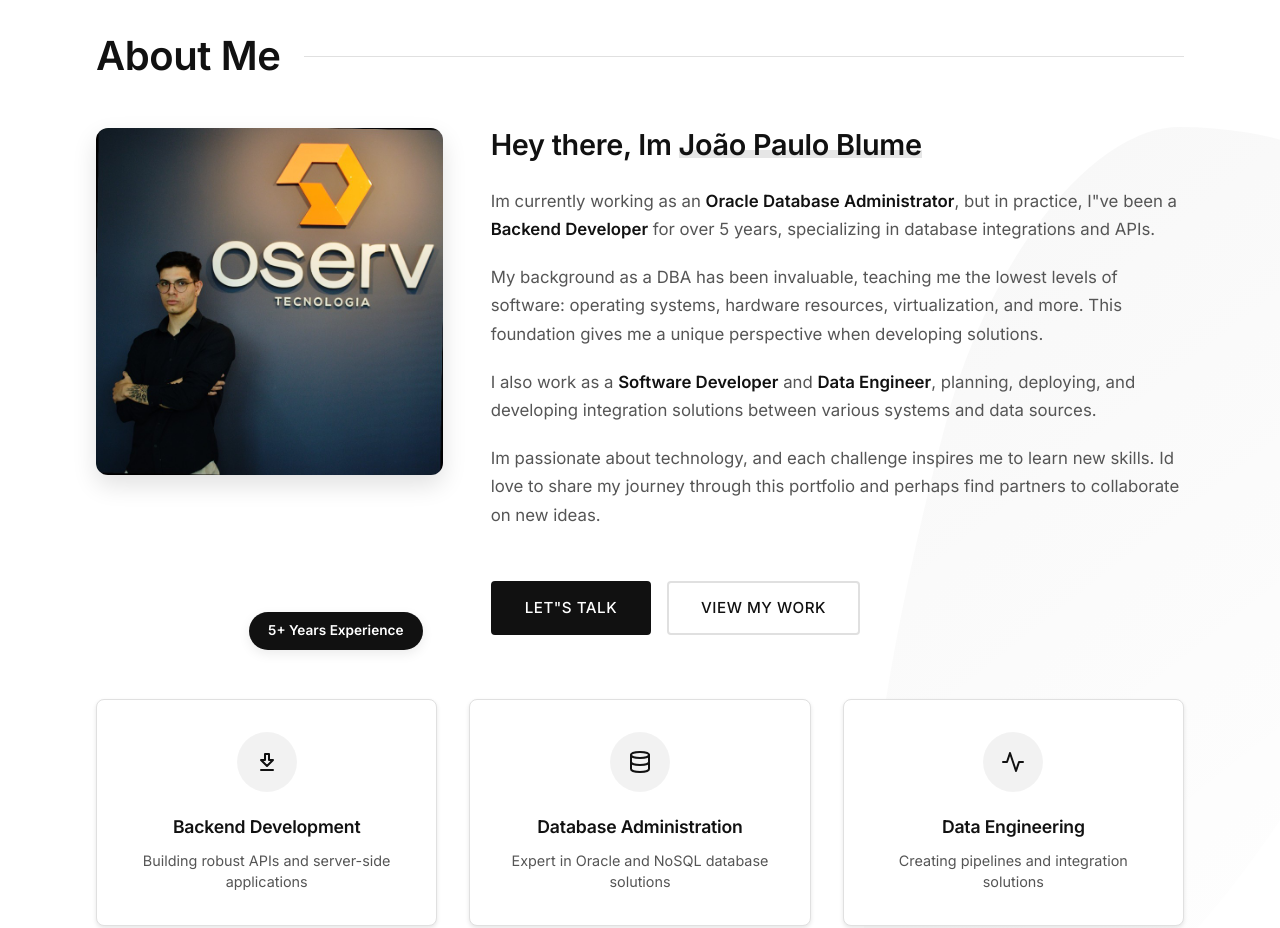
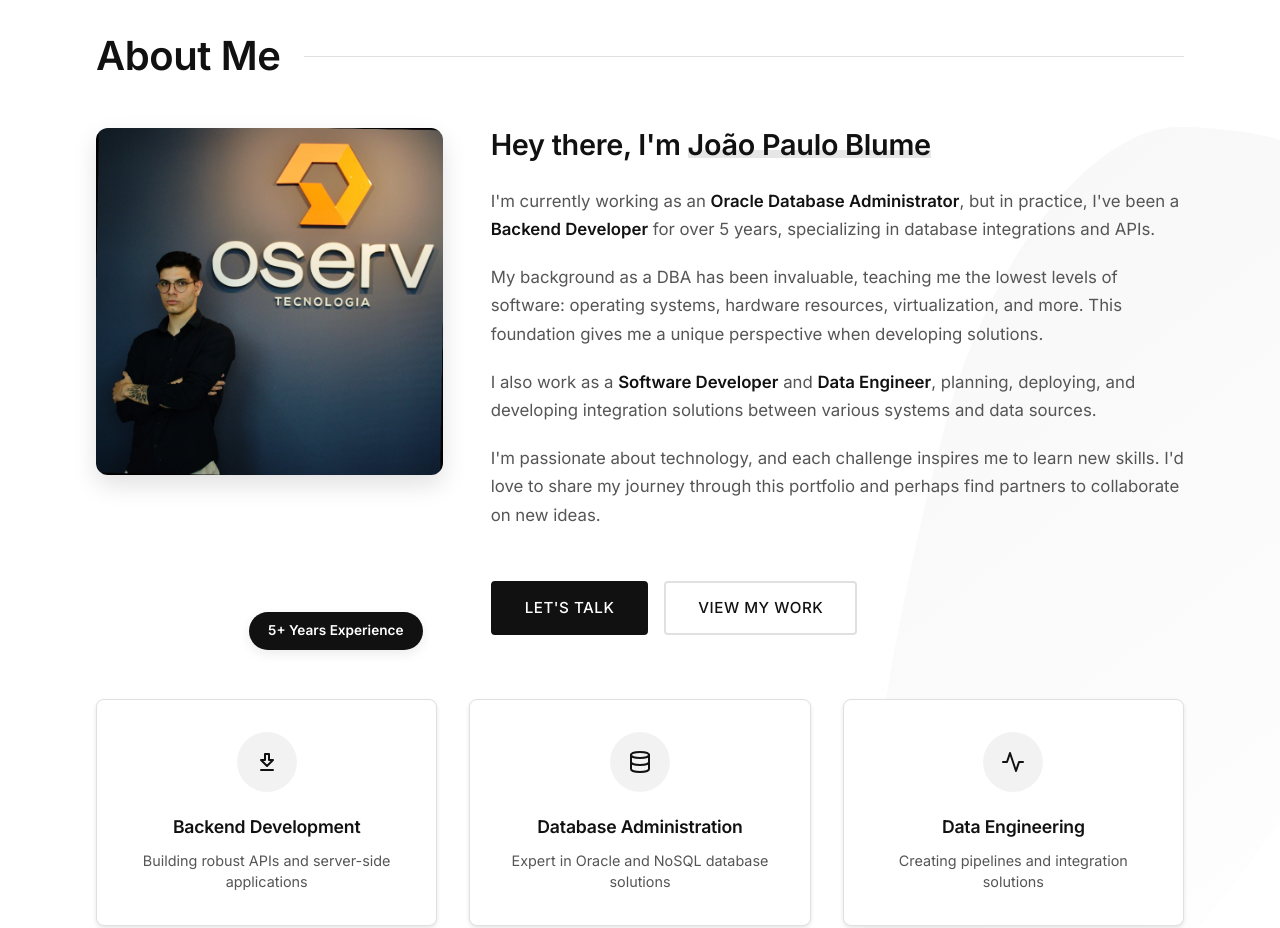
Before and after one commit to joaopblume/porfolio-nextjs, a Next.js app in the folder portfolio-nextjs/: page / in a window 1280 px wide. Shown: the part 880-1808 px from the top of the page. Built offline with nearby package versions, Linux system fonts and the light colour scheme; no server answers.

Commit message:
comma details

```diff
--- a/portfolio-nextjs/src/components/About.js
+++ b/portfolio-nextjs/src/components/About.js
@@ -51,18 +51,18 @@ export default function About() {
           </div>
 
           <div className="about-text">
-            <h3>Hey there, Im <span className="highlight">João Paulo Blume</span></h3>
+            <h3>Hey there, I'm <span className="highlight">João Paulo Blume</span></h3>
 
-            <p>Im currently working as an <strong>Oracle Database Administrator</strong>, but in practice, I"ve been a <strong>Backend Developer</strong> for over 5 years, specializing in database integrations and APIs.</p>
+            <p>I'm currently working as an <strong>Oracle Database Administrator</strong>, but in practice, I've been a <strong>Backend Developer</strong> for over 5 years, specializing in database integrations and APIs.</p>
 
             <p>My background as a DBA has been invaluable, teaching me the lowest levels of software: operating systems, hardware resources, virtualization, and more. This foundation gives me a unique perspective when developing solutions.</p>
 
             <p>I also work as a <strong>Software Developer</strong> and <strong>Data Engineer</strong>, planning, deploying, and developing integration solutions between various systems and data sources.</p>
 
-            <p>Im passionate about technology, and each challenge inspires me to learn new skills. Id love to share my journey through this portfolio and perhaps find partners to collaborate on new ideas.</p>
+            <p>I'm passionate about technology, and each challenge inspires me to learn new skills. I'd love to share my journey through this portfolio and perhaps find partners to collaborate on new ideas.</p>
 
             <div className="about-cta">
-              <Link href="#contact" className="btn about-btn">Let"s Talk</Link>
+              <Link href="#contact" className="btn about-btn">Let's Talk</Link>
               <Link href="#projects" className="btn about-btn-outline">View My Work</Link>
             </div>
           </div>
```
